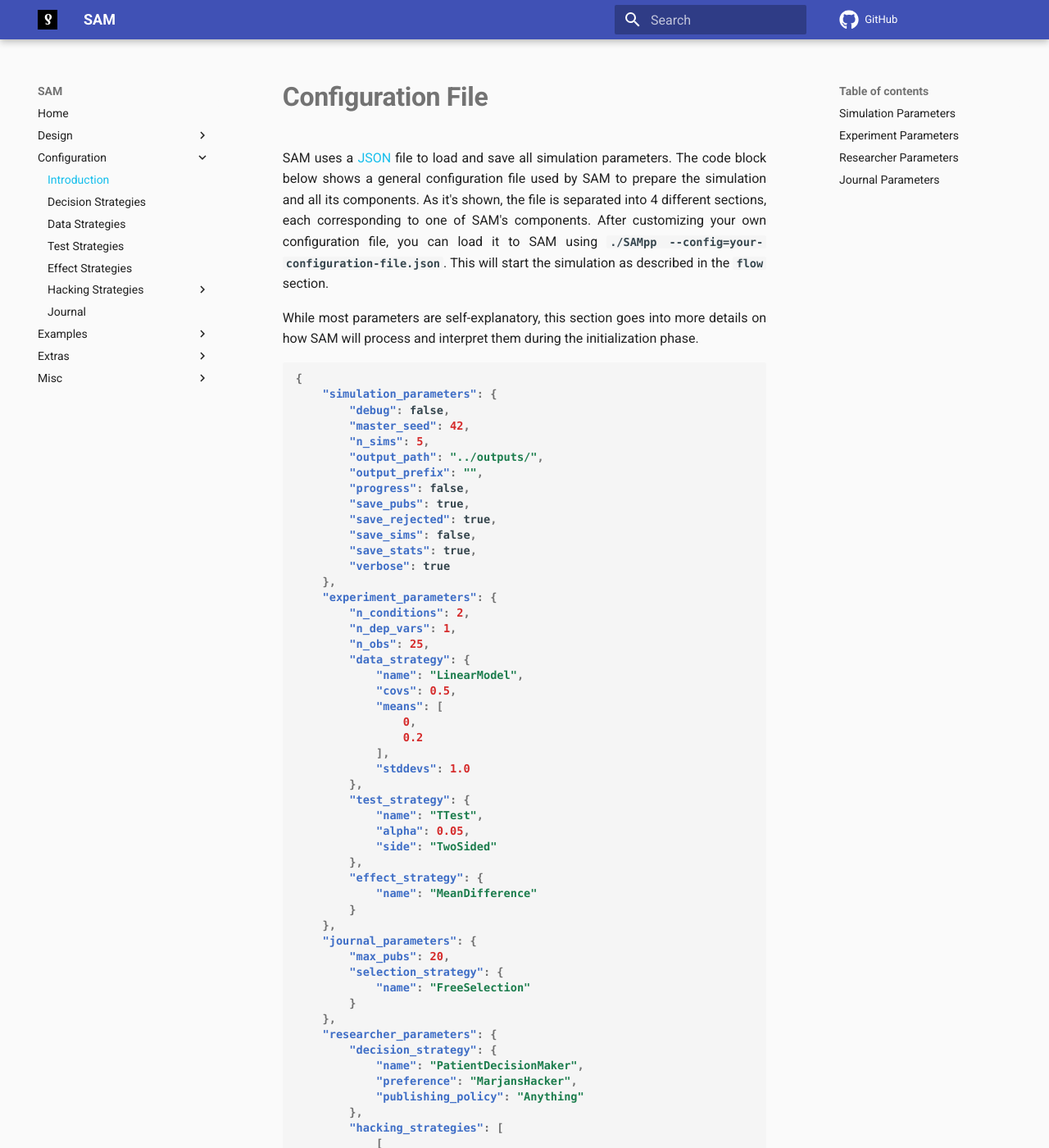
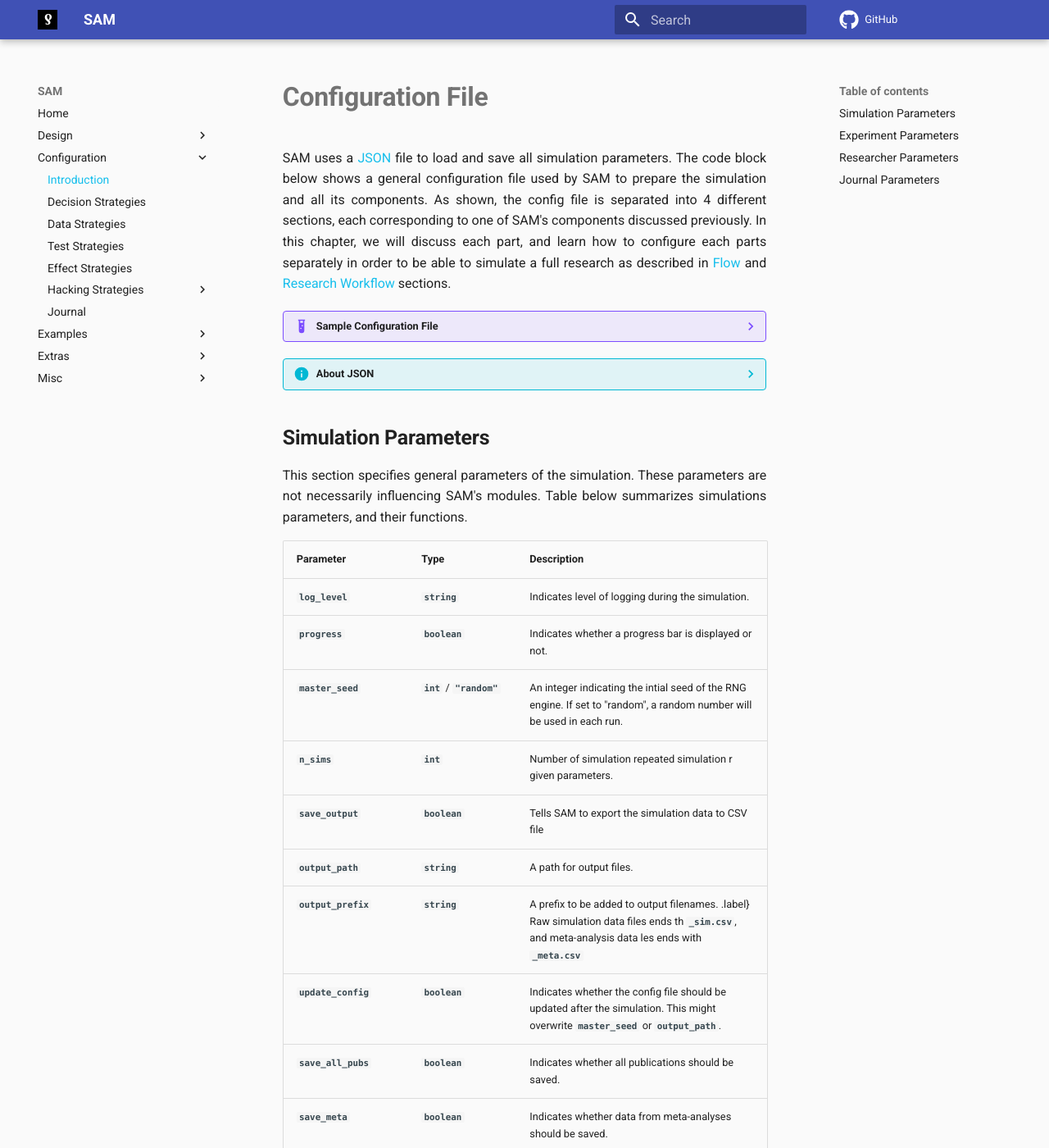
Before and after one commit to amirmasoudabdol/Bilbo, an MkDocs documentation site: the page built from docs/configuration-file.md, in a window 1280 px wide and 1400 px high. Shown: the whole window at 82% size. Built offline with MkDocs 1.6.1 and Material for MkDocs 9.7.7, drawn with Linux system fonts in a browser that asks for light colours; some web fonts are replaced; comment, search, counter and statistics services are not loaded; some of the changed text lies outside the part shown.

Commit message:
start working on configuration file, and decision strategies

````diff
--- a/docs/configuration-file.md
+++ b/docs/configuration-file.md
@@ -5,167 +5,162 @@
 Configuration File
 ==================
 
-SAM uses a [JSON](https://www.json.org) file to load and save all simulation parameters. The code block below shows a general configuration file used by SAM to prepare the simulation and all its components. As it's shown, the file is separated into 4 different sections, each corresponding to one of SAM's components. After customizing your own configuration file, you can load it to SAM using `./SAMpp --config=your-configuration-file.json`. This will start the simulation as described in the `flow`{.interpreted-text role="doc"} section.
+SAM uses a [JSON](https://www.json.org) file to load and save all simulation parameters. The code block below shows a general configuration file used by SAM to prepare the simulation and all its components. As shown, the config file is separated into 4 different sections, each corresponding to one of SAM's components discussed previously. In this chapter, we will discuss each part, and learn how to configure each parts separately in order to be able to simulate a full research as described in [Flow](flow.md) and [Research Workflow](research-workflow.md) sections.
 
-While most parameters are self-explanatory, this section goes into more details on how SAM will process and interpret them during the initialization phase.
+<!--After customizing your own configuration file, you can load it to SAM using `./SAMpp --config=your-configuration-file.json`. This will start the simulation as described in the `flow`{.interpreted-text role="doc"} section.-->
 
-```json
-{
-    "simulation_parameters": {
-        "debug": false,
-        "master_seed": 42,
-        "n_sims": 5,
-        "output_path": "../outputs/",
-        "output_prefix": "",
-        "progress": false,
-        "save_pubs": true,
-        "save_rejected": true,
-        "save_sims": false,
-        "save_stats": true,
-        "verbose": true
-    },
-    "experiment_parameters": {
-        "n_conditions": 2,
-        "n_dep_vars": 1,
-        "n_obs": 25,
-        "data_strategy": {
-            "name": "LinearModel",
-            "covs": 0.5,
-            "means": [
-                0,
-                0.2
-            ],
-            "stddevs": 1.0
-        },
-        "test_strategy": {
-            "name": "TTest",
-            "alpha": 0.05,
-            "side": "TwoSided"
-        },
-        "effect_strategy": {
-            "name": "MeanDifference"
-        }
-    },
-    "journal_parameters": {
-        "max_pubs": 20,
-        "selection_strategy": {
-            "name": "FreeSelection"
-        }
-    },
-    "researcher_parameters": {
-        "decision_strategy": {
-            "name": "PatientDecisionMaker",
-            "preference": "MarjansHacker",
-            "publishing_policy": "Anything"
-        },
-        "hacking_strategies": [
-            [
-                {
-                    "name": "SubjectiveOutlierRemoval",
-                    "min_observations": 5,
-                    "range": [
-                        0.5,
-                        4
-                    ],
-                    "step_size": 0.1
-                }
-            ]
-        ],
-        "is_phacker": true,
-        "is_pre_processing": false,
-        "pre_processing_methods": [
-            {
-                "name": "OutliersRemoval",
-                "level": "dv",
-                "max_attempts": 1000,
-                "min_observations": 10,
-                "multipliers": [
-                    0.5
-                ],
-                "n_attempts": 1000,
-                "num": 1000,
-                "order": "random"
-            }
-        ]
-    }
-}
-```
+??? example "Sample Configuration File"
+	```json
+	{
+	    "experiment_parameters": {
+	        "n_reps": 1,
+	        "n_conditions": 2,
+	        "n_dep_vars": 2,
+	        "n_obs": 25,
+	        "data_strategy": {
+	            "name": "LinearModel",
+	            "measurements": {
+	                "dist": "mvnorm_distribution",
+	                "means": [0.0, 0.0, 0.4, 0.4],
+	                "covs": 0.5,
+	                "stddevs": 1.0
+	            }
+	        },
+	        "effect_strategy": {
+	            "name": "MeanDifference"
+	        },
+	        "test_strategy": {
+	            "name": "TTest",
+	            "alpha": 0.005,
+	            "alternative": "TwoSided",
+	            "var_equal": true
+	        }
+	    },
+	    "journal_parameters": {
+	        "max_pubs": 24,
+	        "selection_strategy": {
+	            "name": "SignificantSelection",
+	            "alpha": 0.05,
+	            "pub_bias": 0.1,
+	            "side": 0
+	        }
+	    },
+	    "researcher_parameters": {
+	        "decision_strategy": {
+	            "name": "DefaultDecisionMaker",
+	            "initial_selection_policies": [
+	                ["sig", "min(pvalue)"]
+	            ],
+	            "will_start_hacking_decision_policies": [
+	                "!sig"
+	            ],
+	            "stashing_policy": [
+	                ""
+	            ],
+	            "between_hacks_selection_policies": [
+	                [""]
+	            ],
+	            "between_replications_selection_policies": [
+	                [""]
+	            ],
+	            "will_continue_replicating_decision_policy": [
+	                ""
+	            ],
+	            "submission_decision_policies": [
+	                ""
+	            ]
+	        },
+	        "probability_of_being_a_hacker": 1,
+	        "probability_of_committing_a_hack": 1,
+	        "hacking_strategies": [],
+	        "is_pre_processing": false,
+	        "pre_processing_methods": [
+	            ""
+	        ]
+	    },
+	    "simulation_parameters": {
+	        "log_level": "info",
+	        "master_seed": "random",
+	        "n_sims": 1,
+	        "output_path": "../outputs/",
+	        "output_prefix": "sample_sim",
+	        "update_config": true,
+	        "progress": false,
+	        "save_all_pubs": false,
+	        "save_meta": true,
+	        "save_overall_summaries": true,
+	        "save_pubs_per_sim_summaries": true,
+	        "save_rejected": false
+	    }
+	}
+	```
 
-Simulation Parameters
----------------------
+??? info "About JSON"
+    For the introduction to JSON, see [here](https://learnxinyminutes.com/docs/json/) or [here](https://en.wikipedia.org/wiki/JSON).
 
-This section specifies general parameters of the simulation. These parameters are not necessarily influencing SAM components\'. They define the overall behavior of SAM regarding input and output.
+## Simulation Parameters
+
+This section specifies general parameters of the simulation. These parameters are not necessarily influencing SAM's modules. Table below summarizes simulations parameters, and their functions.
 
 
-
-| **Parameter**   | **Type**               | **Description**                                                                                                                                                                                                                              |
-|:----------------|:-----------------------|:---------------------------------------------------------------------------------------------------------------------------------------------------------------------------------------------------------------------------------------------|
-| `debug`         | `bool`                 | Runs SAM in debug mode.                                                                                                                                                                                                                      |
-| `verbose`       | `bool` ex              | Causes SAM to be verbose, announcing the ecution of dfiferent processes.                                                                                                                                                                     |
-| `progress`      | `bool`                 | Shows the progress bar.                                                                                                                                                                                                                      |
-| `master_seed`   | `int` \*m ot ba \`" ra | An integer for initiating seed’s of the ain random number generator stream\*. All her necessary streams will be seeded sed on the given seed. Setting this to random"`tells SAM to use the clock to ndomize the random seed. (default:`42\`) |
-| `n_sims`        | `int` fo               | Number of simulation repeated simulation r given parameters.                                                                                                                                                                                 |
-| `save_output`   | `bool` a               | Tells SAM to export the simulation data to CSV file                                                                                                                                                                                          |
-| `output_path`   | `string`               | A path for output files.                                                                                                                                                                                                                     |
-| `output_prefix` | `string` {: wi fi      | A prefix to be added to output filenames. .label} Raw simulation data files ends th `_sim.csv`, and meta-analysis data les ends with `_meta.csv`                                                                                             |
+| **Parameter**                 | **Type**           | **Description**                                                                                                                                  |
+|:------------------------------|:-------------------|:-------------------------------------------------------------------------------------------------------------------------------------------------|
+| `log_level`                   | `string`           | Indicates level of logging during the simulation.                                                                                                |
+| `progress`                    | `boolean`          | Indicates whether a progress bar is displayed or not.                                                                                            |
+| `master_seed`                 | `int` / `"random"` | An integer indicating the intial seed of the RNG engine. If set to "random", a random number will be used in each run.                           |
+| `n_sims`                      | `int`              | Number of simulation repeated simulation r given parameters.                                                                                     |
+| `save_output`                 | `boolean`          | Tells SAM to export the simulation data to CSV file                                                                                              |
+| `output_path`                 | `string`           | A path for output files.                                                                                                                         |
+| `output_prefix`               | `string`           | A prefix to be added to output filenames. .label} Raw simulation data files ends th `_sim.csv`, and meta-analysis data les ends with `_meta.csv` |
+| `update_config`               | `boolean`          | Indicates whether the config file should be updated after the simulation. This might overwrite `master_seed` or `output_path`.                   |
+| `save_all_pubs`               | `boolean`          | Indicates whether all publications should be saved.                                                                                              |
+| `save_meta`                   | `boolean`          | Indicates whether data from meta-analyses should be saved.                                                                                       |
+| `save_overall_summaries`      | `boolean`          | Indicates whether the summary of entire simulation should be calculated and saved.                                                               |
+| `save_pubs_per_sim_summaries` | `boolean`          | Indicates whether the summary of each simulation run should be calucated and saved.                                                              |
+| `save_rejected`               | `boolean`          | Indicates whether rejected publications should be stored and saved.                                                                              |
 
 
-Experiment Parameters
----------------------
+## Experiment Parameters
 
-This section lists necessary parameters of the [Experiment Setup](design.md#experiment-setup) and [Experiment](design.md#experiment).
+Experiment parameters split into 4 different categories. First 4 paramters are mainly concenring with the experiment design, while each submodule gets its own set of parameters, [Data Strategy](data-strategies.md), [Test Strategies](test-strategies.md), and [Effect Strategies](effect-strategies.md).
 
 
-
-| **Parameter**       | **Type** | **Description**                     |
-|:--------------------|:---------|:------------------------------------|
-| `n_conditions`      | `int`    | Number of treatment conditions, `nc`. *Excluding the control group.*  |
-| `n_dep_vars`        | `int`    | Number of dependent variables in each condition, `nd`.               |
-| `n_items`           | `int`    | Number of items. Only applicable for Latent Model, `ni`.             |
-| `n_obs`             | `int`, `array`   | Number of observation per group.    |
-| `test_strategy`     | `string` | Specify the underlying test strategy.                           |
-| `data_strategy`     | `string` | Specify the underlying data strategy.                           |
-| `effect_strategy`   | `string` | Specify the underlying effect strategy.                         |
-
-!!! note
-
-    Each `Data`, `Test`, or `Effect` strategy might carry its own set of parameters. See, `design`{.interpreted-text role="doc"}, doc:[data-strategy]{.title-ref}, doc:[test-strategy]{.title-ref}, doc:[effect-strategy]{.title-ref} for more info.
-
-!!! warning
-
-    The size of an given `array` or `matrix` must agree with the number of conditions, dependant variables, and items, otherwise an error will occur.
+| **Parameter**     | **Type**       | **Description**                                                                    |
+|:------------------|:---------------|:-----------------------------------------------------------------------------------|
+| `n_reps`          | `int`          | Indicates the number of replications of the same research.                         |
+| `n_conditions`    | `int`          | Indicates the number of conditions, n<sub>c</sub>. *Excluding the control group.* |
+| `n_dep_vars`      | `int`          | Indicates the number of dependent variables in each condition, n<sub>d</sub>.               |
+| `n_obs`           | `int`, `array`, `object`<sup>*</sup> | Indicates the number of observations per group.                                     |
+| `data_strategy`   | `string`       | Specify the underlying [Data Strategy](data-strategies.md).                                              |
+| `test_strategy`   | `string`       | Specify the underlying [Test Strategies](test-strategies.md).                                           |
+| `effect_strategy` | `string`       | Specify the underlying [Effect Strategies](effect-strategies.md). |
 
 
-Researcher Parameters
----------------------
+## Researcher Parameters
 
-This section defines the behavior of the `Researcher`.
+This section defines the behavior of the Researcher. Researcher's parameters can be separated into three main parts, [Hacking Behaviors](hacking-behaviors.md), [Hacking Strategies](hacking-strategies.md), and [Decision Strategies](decision-strategies.md). The table below lists a few of the parameters, while each part's parameters will be discussed in more details later.
 
 
-| **Parameter**            | **Type** | **Description**                                                                                                                         |
-|:-------------------------|:---------|:----------------------------------------------------------------------------------------------------------------------------------------|
-| `is_phacker`             | `bool`   | Indicates whether the `Researcher` is a *hacker* or not, if `true`, the list of hacking strategies will be applied on the `Experiment`. |
-| `p_hacking_methods`      | `list`   | A list of `list`, each indicating a chain of `HackingStrategy`.                                                                         |
-| `is_pre_processing`      | `bool`   | Indicates whether any pre-processing procedure is being performed on the data before passing the data to the researcher for analysis.   |
-| `pre_processing_methods` | `list`   | Similar to `p_hacking_methods`. See [Pre-processing]: hacking-strategies.md#hacking-pre-processing                                                                                  |
-| `decision_strategy`      | `dict`   | Specification of a `DecisionStrategy`. See more `decision-strategies`.                                                                  |
+| **Parameter**            | **Type**  | **Description**                                                                                                                         |
+|:-------------------------|:----------|:----------------------------------------------------------------------------------------------------------------------------------------|
+| `decision_strategy`      | `dict`    | Specification of a `DecisionStrategy`. See more `decision-strategies`.                                                                  |
+| `probability_of_being_a_hacker`             | `number` | Indicates the probability of a researcher deciding to apply any of the hacking strategies. [Hacking Behaviors](hacking-behaviors.md). |
+| `hacking_strategies`      | `list`    | A list of `list`, each indicating a chain of `HackingStrategy`.                                                                         |
+| `is_pre_processing`      | `boolean` | Indicates whether any pre-processing procedure is being performed on the data before passing the data to the researcher for analysis.   |
+| `pre_processing_methods` | `list`    | Similar to `p_hacking_methods`. See [Pre-processing]: hacking-strategies.md#hacking-pre-processing                                      |
 
 
-Journal Parameters
-------------------
+## Journal Parameters
 
-This section specifies the properties of the `Journal`.
+Journal parameters are less elaborate than other modules and are divivded into three main parts, [Selection Strategy](selection-strategies.md) and [Meta Analysis](meta_analyses.md).
 
 
 | **Parameter**        | **Type**    | **Description**                                                      |
 |:---------------------|:------------|:---------------------------------------------------------------------|
 | `max_pubs`           | `double` ac | Maximum number of publications that will be cepted by the `Journal`. |
 | `selection_strategy` | `string`    | The `SelectionStrategy` of the journal.                              |
+| `meta_analysis_metrics` | `list` | List of meta anlysis methods with their parameters, see [Meta Analysis](meta-analyses.md)|
 
 !!! note
 
     Parameters like `pub_bias`, `alpha` or `side` can be set based on the     `SelectionStrategy` of user's choice. See,     `selection-strategy`{.interpreted-text role="doc"} for more info.
-
-!!! info "Crash Course on JSON"
-
-    A JSON object is an *unordered* set of name/value pairs inserted     between two curly brackets, `{"name": "S.A.M"}`. A JSON list/array is     an ordered set of values between two brackets,     `[1, "blue", {"name": "S.A.M"}]`
--- a/docs/custom.css
+++ b/docs/custom.css
@@ -31,6 +31,10 @@
 blockquote {
   font-family: ui-rounded, ui-serif;
   font-size: 98%;
+}
+
+.md-typeset__table {
+  box-sizing: content-box;
 }
 
 
````
Also changed, not shown: docs/decision-strategies.md (+18 -0 lines), docs/hacking-behaviors.md (added, +1 -0 lines), docs/figures/decision-workflow.png (added), docs/meta-analyses.md (added).
